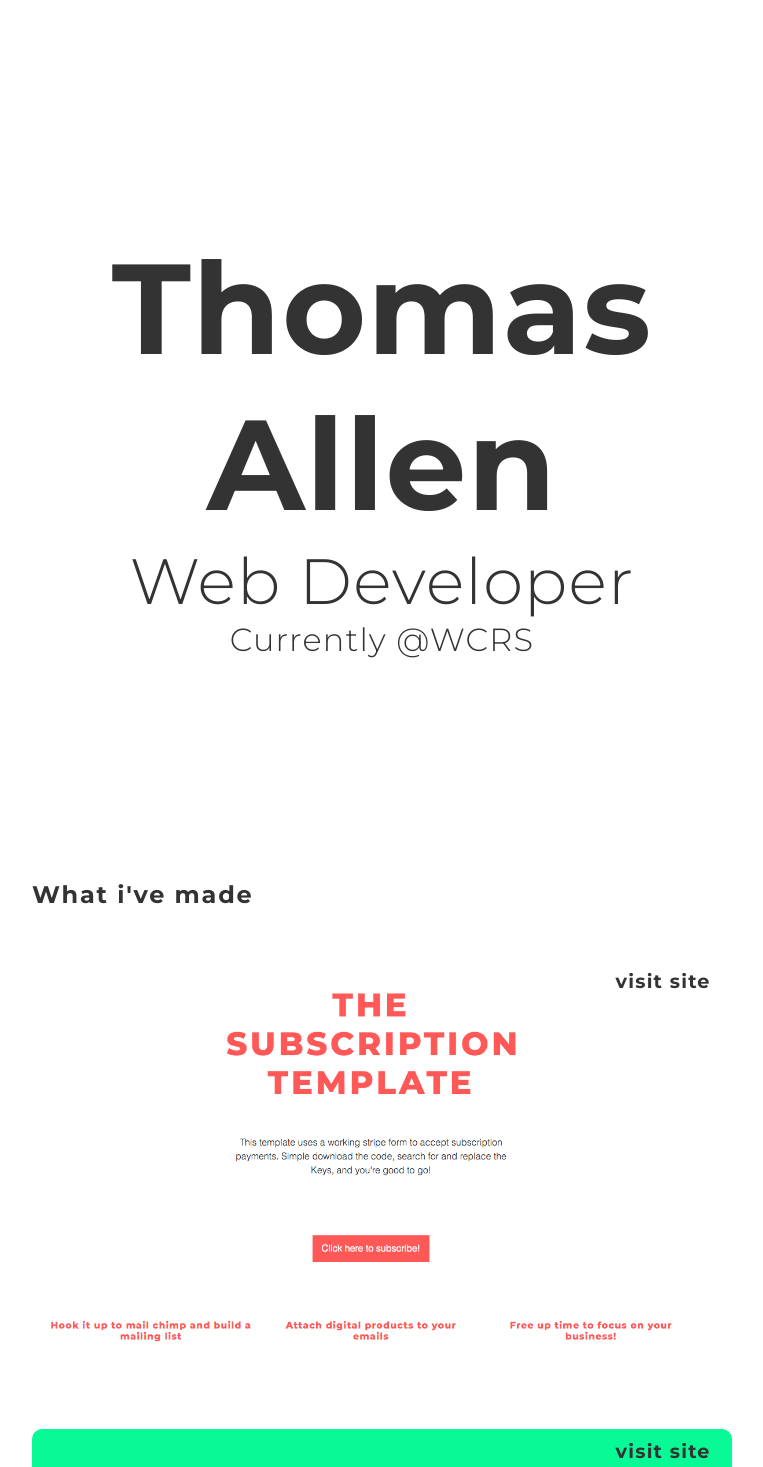
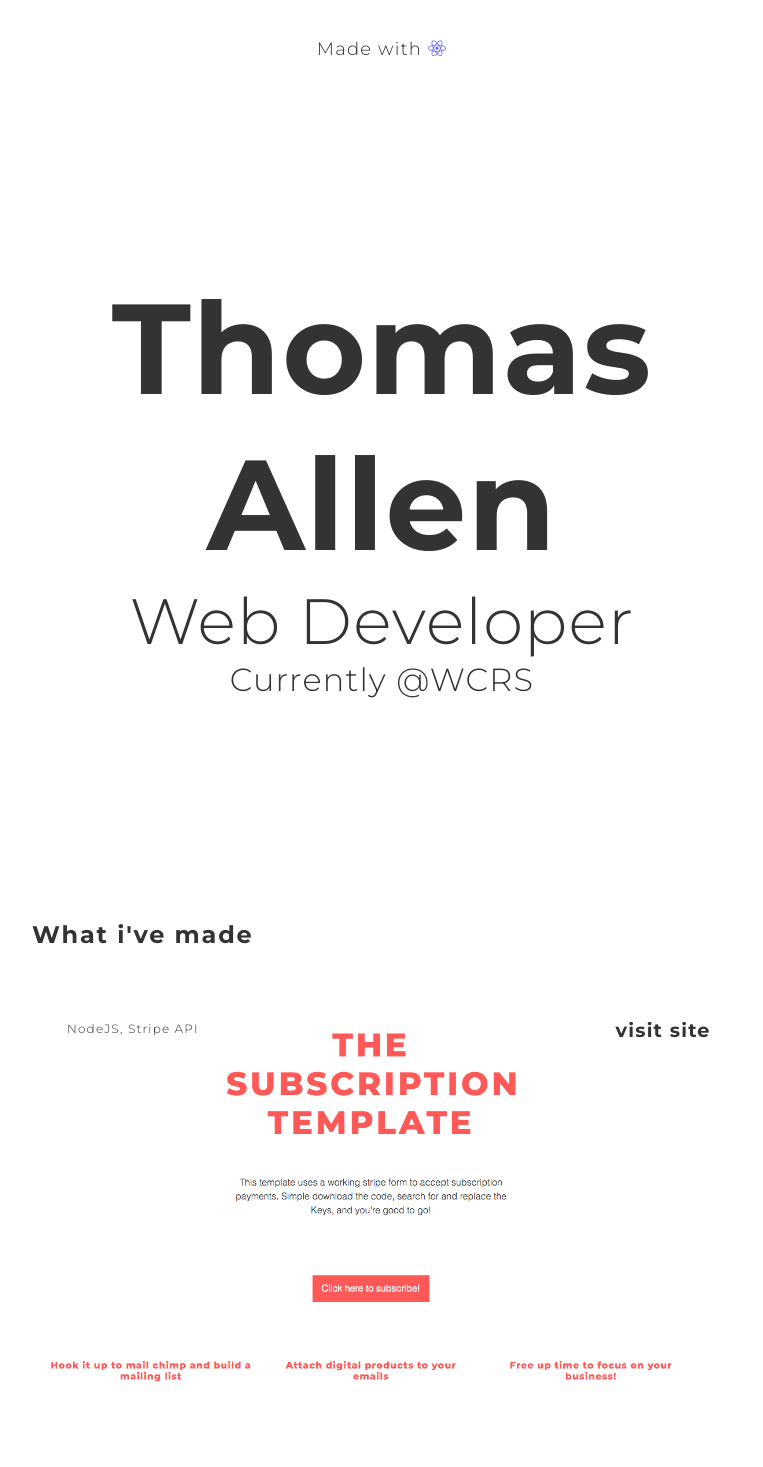
Before and after one commit to tjallen27/Portfolio, a React (Create React App) app: page / in a window 1280 px wide. Shown: the top 1467 px of the page, without its empty margins (258-1021 px from the left). Built offline with nearby package versions, Linux system fonts and the light colour scheme.

Commit message:
Added tech to project list Component

```diff
--- a/src/App.css
+++ b/src/App.css
@@ -26,6 +26,13 @@ li {
   margin: 0 auto;
   padding: 20px;
   height: 100%;
+}
+.intro {
+  font-size: 18px;
+  text-align: center;
+}
+.intro i {
+  color: rgba(0, 0, 255, 0.6);
 }
 .header {
   text-align: center;
@@ -62,9 +69,15 @@ li {
   background-size: 110%;
   background-repeat: no-repeat;
 }
+.projects p {
+  display: block;
+  position: relative;
+  font-size: 12px;
+  left: 5%;
+}
 .projects a {
   position: relative;
-  top: 0;
+  top: -30px;
   left: 82%;
   background-color: none;
   color: #333;
@@ -118,8 +131,8 @@ li {
     width: 100%;
   }
   .projects a {
-    top: 0;
-    left: 70%;
+    top: -30px;
+    left: 75%;
   }
   .header {
     font-size: 2.2em;
--- a/src/App.js
+++ b/src/App.js
@@ -12,6 +12,7 @@ class App extends Component {
   render() {
     return (
       <div className="App">
+        <p class="intro">Made with <i class="fab fa-react"></i></p>
         <Header />
         <Projects />
         <Skills />
--- a/src/Components/Projects.js
+++ b/src/Components/Projects.js
@@ -15,12 +15,14 @@ export default class Projects extends Component {
       {
         name: 'Stripe Subscription Template',
         url: 'https://arcane-lowlands-69670.herokuapp.com',
-        background: stripeImg
+        background: stripeImg,
+        langs: 'NodeJS, Stripe API'
       },
       {
         name: 'Barzurk: Job Search App',
         url: 'https://intense-fortress-27919.herokuapp.com/',
-        background: barzurkImg
+        background: barzurkImg,
+        langs: 'NodeJS, ExpressJS'
       }
     ];
 
@@ -31,6 +33,7 @@ export default class Projects extends Component {
         {items.map(function(item, index){
            return (
             <li style={{backgroundImage: "url(" + item.background + ")"}} key={index}>
+              <p>{item.langs}</p>
               <a href={item.url} target="_blank">visit site</a>
             </li>)
          })}
```
